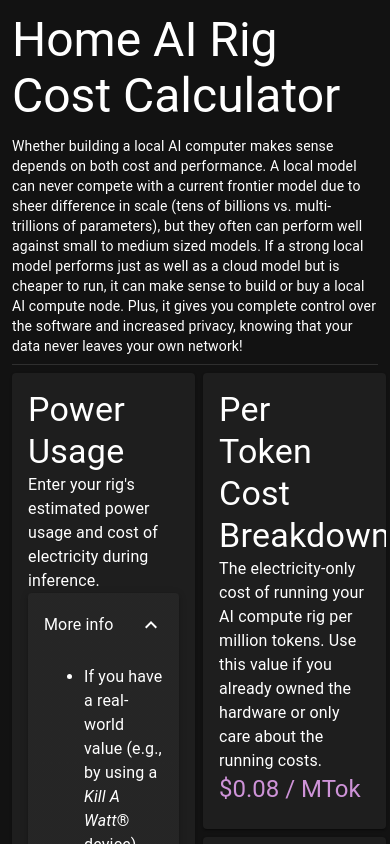
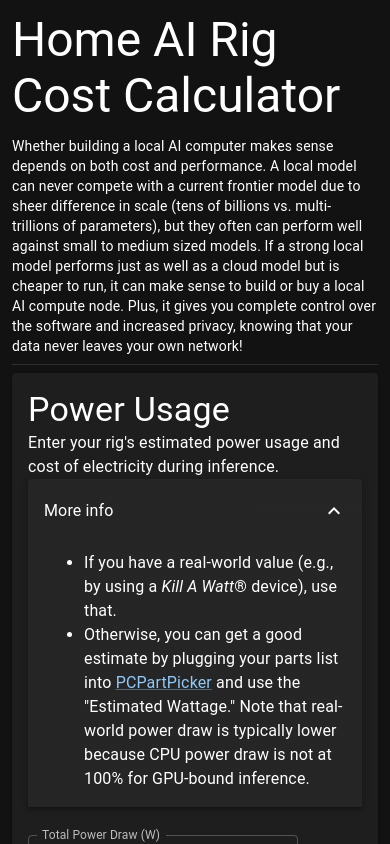
Before and after one commit to gabrianrchua/local-ai-calculator, a React (Vite) app: page / in a window 390 px wide. Shown: the top 844 px of the page. Built offline with nearby package versions, Linux system fonts and the light colour scheme.

Commit message:
fix: layout squeezed on mobile layouts

```diff
--- a/src/pages/Home.module.css
+++ b/src/pages/Home.module.css
@@ -6,7 +6,7 @@
 }
 
 .childBox {
-  width: 50%;
+  flex: 1;
   display: flex;
   flex-direction: column;
   gap: 8px;
@@ -20,3 +20,13 @@
   margin-top: 0;
   margin-bottom: 0;
 }
+
+@media (max-width: 768px) {
+  .rootBox {
+    flex-direction: column;
+  }
+
+  .childBox {
+    width: 100%;
+  }
+}
```
